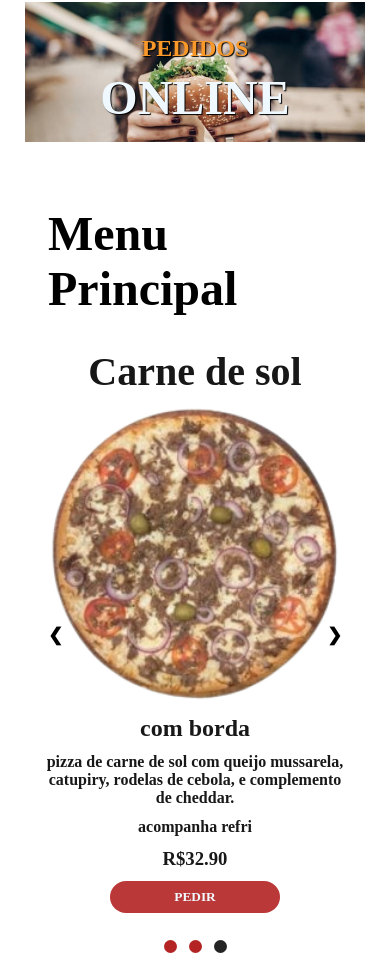
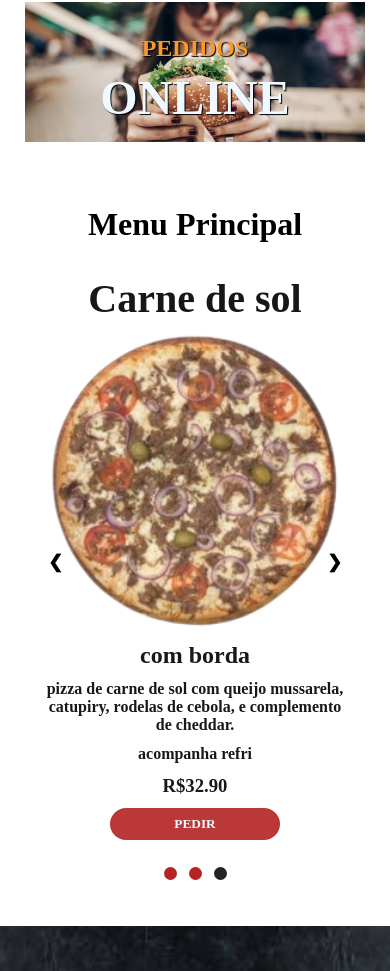
Before and after one commit to Tiel-Kimurah/Pizzaria-template-1, a plain HTML site: page index.html in a window 390 px wide. Shown: the part 1201-2172 px from the top of the page. Drawn offline with nearby package versions, Linux system fonts and the light colour scheme; a web font is replaced by a local one.

Commit message:
Update menu.css temp-4
atualizacao do titulo do menu para a versao mobile

```diff
--- a/estilos/menu.css
+++ b/estilos/menu.css
@@ -141,3 +141,10 @@
     .paginacao { margin:20px 0; }
     .dot       { width:18px; height:18px; }
 }
+
+/*atualizacao para versao mobile*/
+@media (max-width:450px){
+    .titulo{
+        font-size: 2rem;
+    }
+}
```
